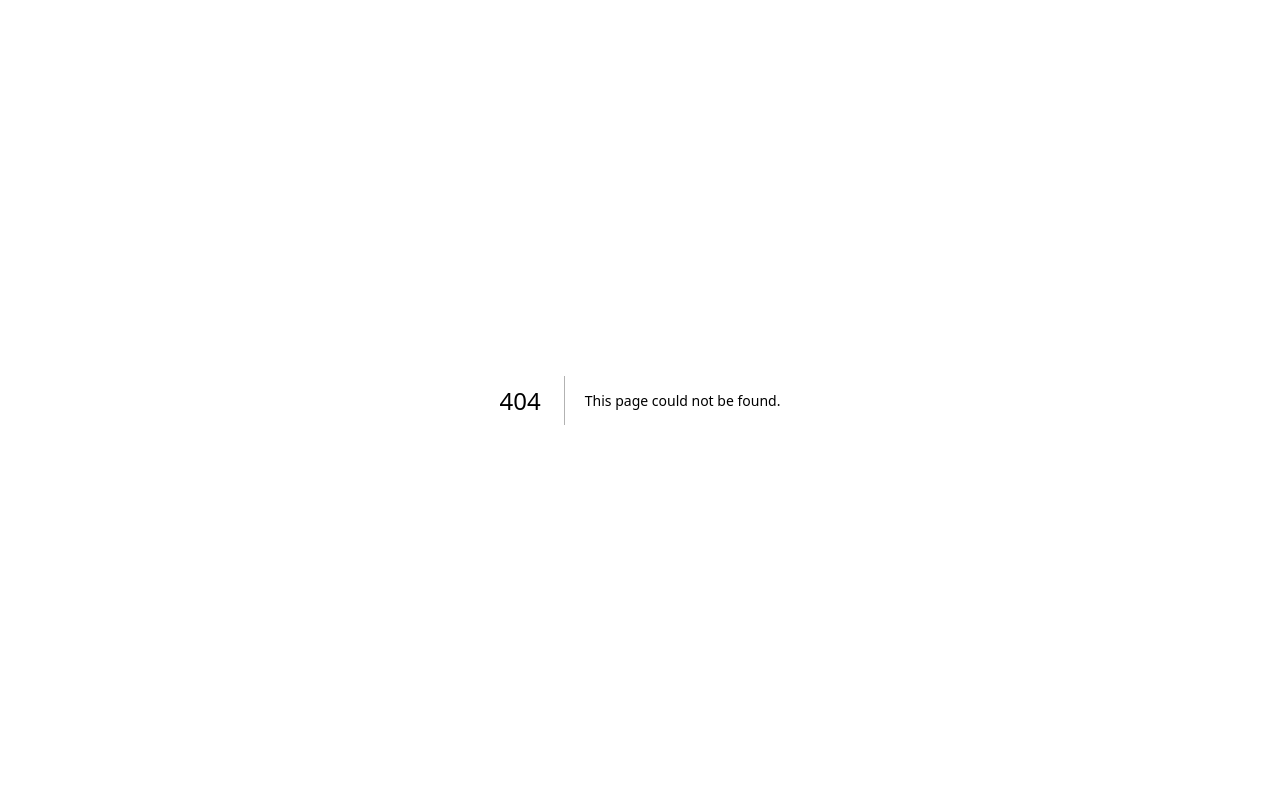
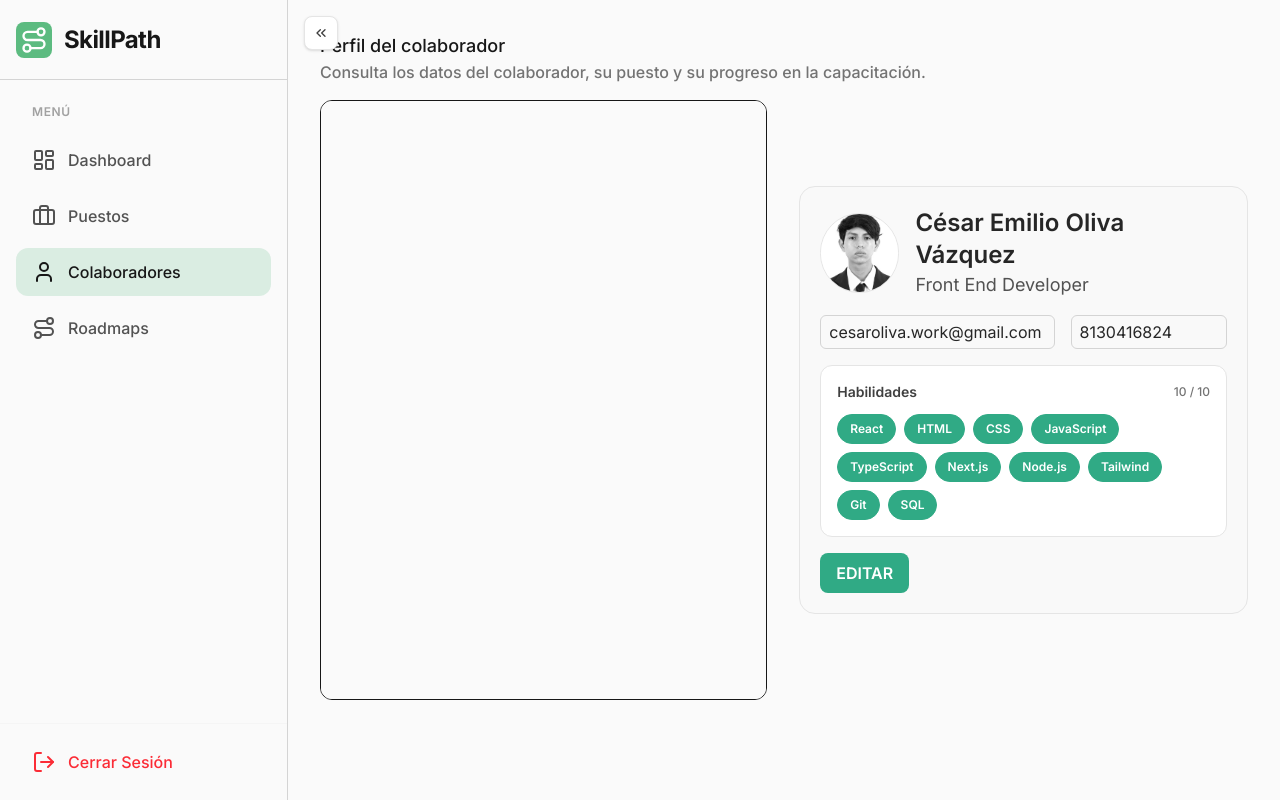
Before and after one commit to deltahbc2/Skillpath, a Next.js app: page /admin/colaboradores/1 in a window 1280 px wide. Before the commit this address had no page. Built offline with nearby package versions, Linux system fonts and the light colour scheme.

Commit message:
Changing route from empleados/ to colaboradores/

```diff
--- a/app/admin/_components/sidebar.tsx
+++ b/app/admin/_components/sidebar.tsx
@@ -2,6 +2,7 @@
 
 import { Briefcase, LayoutDashboard, LogOut, Route, User } from "lucide-react";
 import Link from "next/link";
+import { usePathname } from "next/navigation";
 import { useMemo } from "react";
 
 type SideBarProps = {
@@ -9,6 +10,15 @@ type SideBarProps = {
 };
 
 const SideBar = ({ isCollapsed }: SideBarProps) => {
+    const pathname = usePathname();
+
+    const isActive = (href: string) => {
+        if (href === "/admin") {
+            return pathname === "/admin";
+        }
+        return pathname.startsWith(href);
+    };
+
     const asideWidthClass = useMemo(() => {
         return isCollapsed ? "w-0 md:w-22" : "w-full md:w-72";
     }, [isCollapsed]);
@@ -30,7 +40,11 @@ const SideBar = ({ isCollapsed }: SideBarProps) => {
                 <Link
                     href="/admin"
                     title={isCollapsed ? "Dashboard": ''}
-                    className={`flex items-center rounded-xl text-neutral-600 hover:bg-[#5cbb80]/20 hover:text-neutral-900 font-medium transition-colors ${isCollapsed ? "justify-center w-12 h-12 p-0" : "gap-3 px-4 py-3"}`}
+                    className={`flex items-center rounded-xl font-medium transition-colors ${
+                        isActive("/admin")
+                            ? "bg-[#5cbb80]/20 text-neutral-900"
+                            : "text-neutral-600 hover:bg-[#5cbb80]/20 hover:text-neutral-900"
+                    } ${isCollapsed ? "justify-center w-12 h-12 p-0" : "gap-3 px-4 py-3"}`}
                 >
                     <LayoutDashboard/>
                     {!isCollapsed && <span>Dashboard</span>}
@@ -38,7 +52,11 @@ const SideBar = ({ isCollapsed }: SideBarProps) => {
                 <Link
                     href="/admin/puestos"
                     title={isCollapsed ? "Puestos" : ''}
-                    className={`flex items-center rounded-xl text-neutral-600 hover:bg-[#5cbb80]/20 hover:text-neutral-900 font-medium transition-colors ${isCollapsed ? "justify-center w-12 h-12 p-0" : "gap-3 px-4 py-3"}`}
+                    className={`flex items-center rounded-xl font-medium transition-colors ${
+                        isActive("/admin/puestos")
+                            ? "bg-[#5cbb80]/20 text-neutral-900"
+                            : "text-neutral-600 hover:bg-[#5cbb80]/20 hover:text-neutral-900"
+                    } ${isCollapsed ? "justify-center w-12 h-12 p-0" : "gap-3 px-4 py-3"}`}
                 >
                     <Briefcase/>
                     {!isCollapsed && <span>Puestos</span>}
@@ -46,7 +64,11 @@ const SideBar = ({ isCollapsed }: SideBarProps) => {
                 <Link
                     href="/admin/colaboradores"
                     title={isCollapsed ? "Colaboradores": ''}
-                    className={`flex items-center rounded-xl text-neutral-600 hover:bg-[#5cbb80]/20 hover:text-neutral-900 font-medium transition-colors ${isCollapsed ? "justify-center w-12 h-12 p-0" : "gap-3 px-4 py-3"}`}
+                    className={`flex items-center rounded-xl font-medium transition-colors ${
+                        isActive("/admin/colaboradores")
+                            ? "bg-[#5cbb80]/20 text-neutral-900"
+                            : "text-neutral-600 hover:bg-[#5cbb80]/20 hover:text-neutral-900"
+                    } ${isCollapsed ? "justify-center w-12 h-12 p-0" : "gap-3 px-4 py-3"}`}
                 >
                     <User/>
                     {!isCollapsed && <span>Colaboradores</span>}
@@ -54,7 +76,11 @@ const SideBar = ({ isCollapsed }: SideBarProps) => {
                 <Link
                     href="/admin/roadmaps"
                     title={isCollapsed ? "Roadmaps" : ''}
-                    className={`flex items-center rounded-xl text-neutral-600 hover:bg-[#5cbb80]/20 hover:text-neutral-900 font-medium transition-colors ${isCollapsed ? "justify-center w-12 h-12 p-0" : "gap-3 px-4 py-3"}`}
+                    className={`flex items-center rounded-xl font-medium transition-colors ${
+                        isActive("/admin/roadmaps")
+                            ? "bg-[#5cbb80]/20 text-neutral-900"
+                            : "text-neutral-600 hover:bg-[#5cbb80]/20 hover:text-neutral-900"
+                    } ${isCollapsed ? "justify-center w-12 h-12 p-0" : "gap-3 px-4 py-3"}`}
                 >
                     <Route/>
                     {!isCollapsed && <span>Roadmaps</span>}
--- a/app/admin/empleados/[id]/page.tsx
+++ b/app/admin/colaboradores/[id]/page.tsx
@@ -13,8 +13,10 @@ const skillOptions = [
 
 const empleadoIdPage = () => {
     return (
-        <section className="w-full max-w-300 flex items-center justify-center py-8 px-8 mx-auto min-h-screen">
-            <form className="flex w-full flex-col md:flex-row items-center justify-center gap-4">
+        <section className="w-full max-w-300 flex flex-col py-8 px-8 mx-auto min-h-screen">
+            <h2 className="text-lg font-medium text-neutral-900">Perfil del colaborador</h2>
+            <h3 className="text-md font-medium text-neutral-500">Consulta los datos del colaborador, su puesto y su progreso en la capacitación.</h3>
+            <form className="flex w-full flex-col md:flex-row items-center justify-center gap-4 mt-4">
                 <div className="w-full md:w-1/2 flex justify-center mb-4 md:mb-0">
                     <div className="w-full max-w-xl h-[60vh] md:h-[80vh] max-h-150 rounded-2xl bg-neutral-200 dark:bg-neutral-800">
                         <div className="h-full overflow-hidden rounded-xl border bg-neutral-100 dark:bg-neutral-700">
--- a/app/admin/empleados/nuevo/page.tsx
+++ b/app/admin/colaboradores/nuevo/page.tsx
@@ -156,8 +156,10 @@ const nuevoEmpleadoPage = () => {
     };
 
     return (
-        <section className="w-full max-w-300 flex items-center justify-center py-8 px-8 mx-auto min-h-screen">
-            <form className="flex w-full flex-col md:flex-row items-center justify-center gap-4">
+        <section className="w-full max-w-300 flex flex-col py-8 px-8 mx-auto min-h-screen">
+            <h2 className="text-lg font-medium text-neutral-900">Registrar colaborador</h2>
+            <h3 className="text-md font-medium text-neutral-500">Registra un nuevo colaborador, asigna su puesto y comienza su proceso de capacitación.</h3>
+            <form className="flex w-full flex-col md:flex-row items-center justify-center gap-4 mt-4">
                 <div className="w-full md:w-1/2 flex justify-center mb-4 md:mb-0">
                     <div className="w-full max-w-xl h-[60vh] md:h-[80vh] max-h-150 rounded-2xl bg-neutral-200 dark:bg-neutral-800 p-4">
                         {!previewUrl ? (
```
Also changed, not shown: app/admin/colaboradores/page.tsx (renamed from app/admin/empleados/page.tsx).
